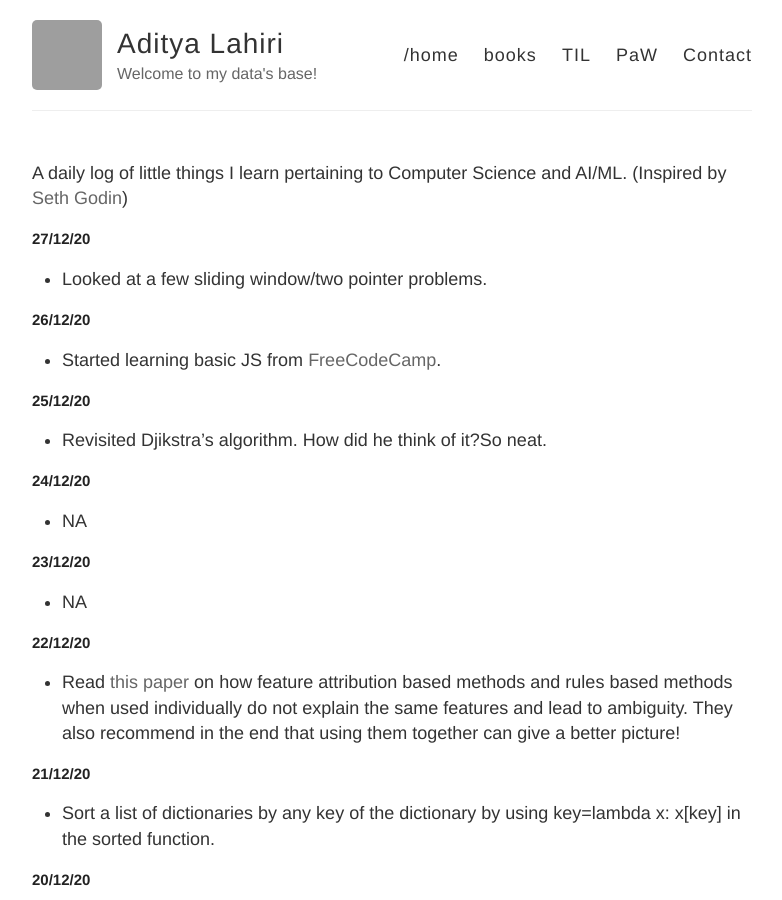
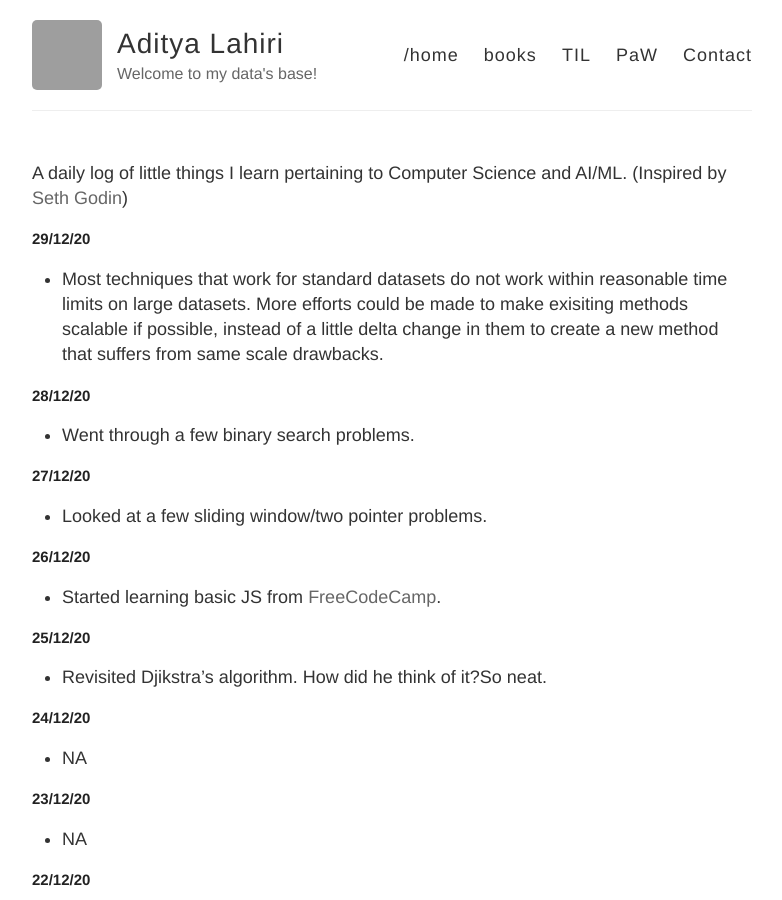
Before and after one commit to adityalahiri/adityalahiri.github.io, a Jekyll site: the page built from TIL.md, in a window 1280 px wide and 900 px high. Shown: the whole window, without its empty margins (248-1030 px from the left). Built offline with Jekyll 4.4.1, drawn with Linux system fonts in a browser that asks for light colours; our own code applies the rules of GitHub Pages for plain Markdown files; grey boxes are pictures that could not be loaded.

Commit message:
Update for 28/12 and 29/12

```diff
--- a/TIL.md
+++ b/TIL.md
@@ -1,5 +1,14 @@
 A daily log of little things I learn pertaining to Computer Science and AI/ML.
 (Inspired by [Seth Godin](https://seths.blog/))
+
+## 29/12/20
+
+* Most techniques that work for standard datasets do not work within reasonable time limits on large datasets. More efforts could be made to make exisiting
+methods scalable if possible, instead of a little delta change in them to create a new method that suffers from same scale drawbacks.
+
+## 28/12/20
+
+* Went through a few binary search problems.
 
 ## 27/12/20
 
```
